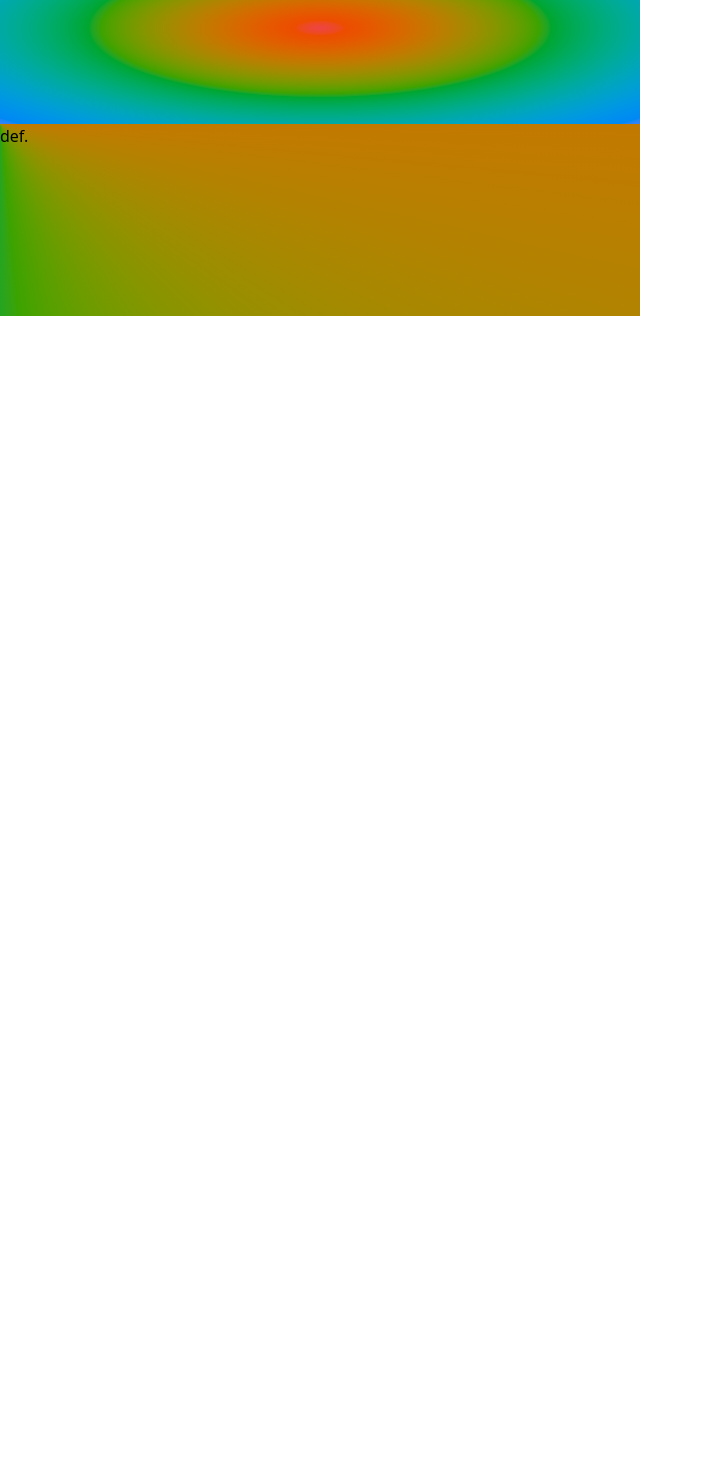
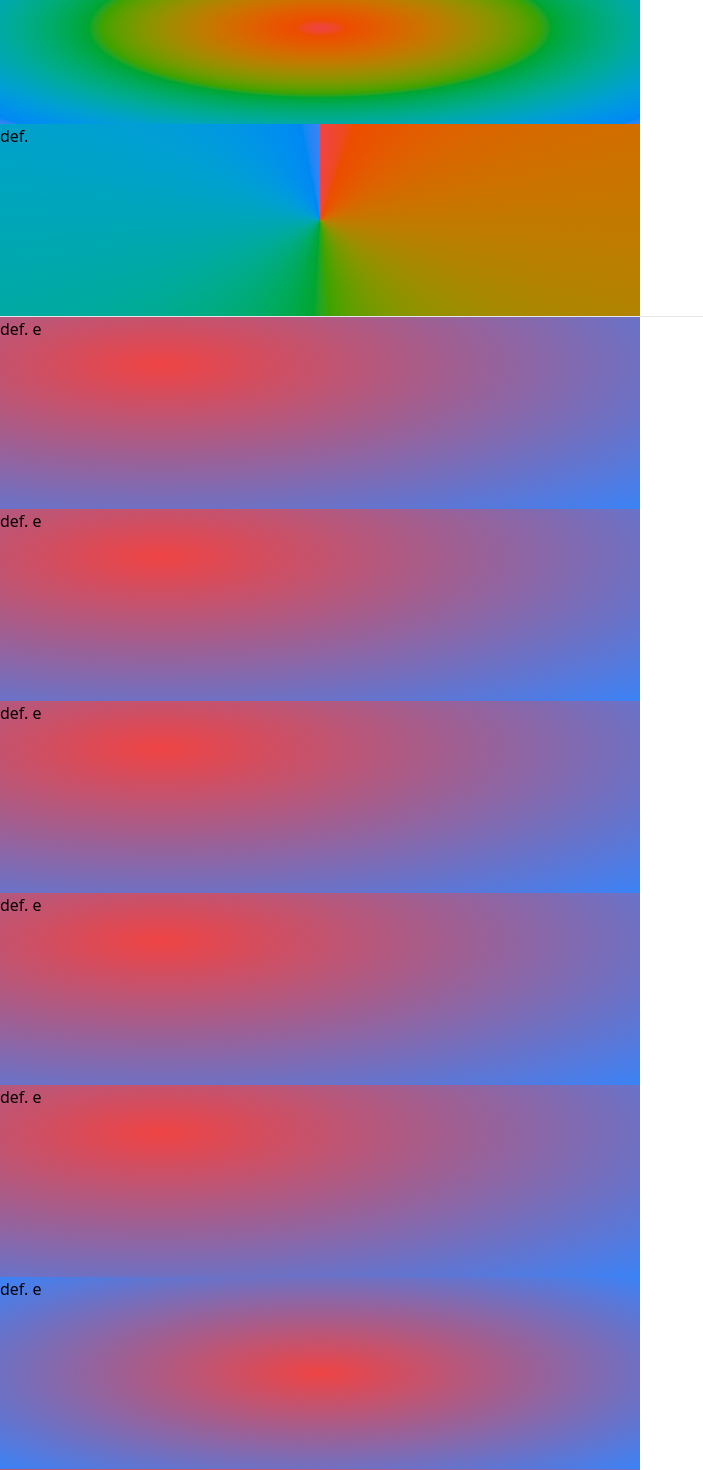
Before and after one commit to maxmmyron/tailwind-extended-gradients, a SvelteKit app: page / in a window 1280 px wide. Shown: the part 3380-4850 px from the top of the page, without its empty margins (0-703 px from the left). Before the commit the page ends 3696 px from the top, so only its background shows below. Built offline with nearby package versions, Linux system fonts and the light colour scheme.

Commit message:
improve gradient positioning, implement rad/con stuff

```diff
--- a/src/routes/+page.svelte
+++ b/src/routes/+page.svelte
@@ -97,3 +97,77 @@
 >
   def.
 </div>
+
+<hr />
+
+<div
+  class="w-1/2 h-48 bg-gradient-radial bg-gradient-pos-1/4 gradient-extent-closest-side from-red-500 to-blue-500"
+>
+  def. e
+</div>
+
+<div
+  class="w-1/2 h-48 bg-gradient-radial bg-gradient-pos-1/4 gradient-extent-farthest-side from-red-500 to-blue-500"
+>
+  def. e
+</div>
+
+<div
+  class="w-1/2 h-48 bg-gradient-radial bg-gradient-pos-1/4 gradient-extent-closest-corner from-red-500 to-blue-500"
+>
+  def. e
+</div>
+
+<div
+  class="w-1/2 h-48 bg-gradient-radial bg-gradient-pos-1/4 gradient-extent-farthest-corner from-red-500 to-blue-500"
+>
+  def. e
+</div>
+
+<div
+  class="w-1/2 h-48 bg-gradient-radial bg-gradient-pos-1/4 gradient-extent-[10rem_10rem] from-red-500 to-blue-500"
+>
+  def. e
+</div>
+
+<div
+  class="w-1/2 h-48 bg-gradient-radial bg-gradient-pos- gradient-extent-[20%_100%] from-red-500 to-blue-500"
+>
+  def. e
+</div>
+
+<div
+  class="w-1/2 h-48 bg-gradient-radial bg-gradient-pos-1/4 gradient-shape-circle gradient-extent-closest-side from-red-500 to-blue-500"
+>
+  def. c
+</div>
+
+<div
+  class="w-1/2 h-48 bg-gradient-radial bg-gradient-pos-1/4 gradient-shape-circle gradient-extent-farthest-side from-red-500 to-blue-500"
+>
+  def. c
+</div>
+
+<div
+  class="w-1/2 h-48 bg-gradient-radial bg-gradient-pos-1/4 gradient-shape-circle gradient-extent-closest-corner from-red-500 to-blue-500"
+>
+  def. c
+</div>
+
+<div
+  class="w-1/2 h-48 bg-gradient-radial bg-gradient-pos-1/4 gradient-shape-circle gradient-extent-farthest-corner from-red-500 to-blue-500"
+>
+  def. c
+</div>
+
+<div
+  class="w-1/2 h-48 bg-gradient-radial gradient-shape-circle bg-gradient-pos-1/4 gradient-extent-[10rem] from-red-500 to-blue-500"
+>
+  def. e
+</div>
+
+<div
+  class="w-1/2 h-48 bg-gradient-radial gradient-shape-circle bg-gradient-pos-1/4 gradient-extent-[5%_5%] from-red-500 to-blue-500"
+>
+  def. z
+</div>
--- a/tailwind.config.js
+++ b/tailwind.config.js
@@ -5,6 +5,9 @@ const plugin = require("tailwindcss/plugin")
 export default {
   content: ["./src/**/*.{html,js,ts,svelte}"],
   theme: {
+    backgroundImage: {
+      none: "none",
+    },
     gradientDirection: ({ theme }) => ({
       t: "to top",
       tr: "to top right",
@@ -16,15 +19,10 @@ export default {
       tl: "to top left",
       ...theme("rotate"),
     }),
-    backgroundImage: {
-      none: "none",
-    },
-    gradientPosition: {
-      center: "center",
-      left: "left",
-      right: "right",
-      top: "top",
-      bottom: "bottom",
+    gradientPosition: ({ theme }) => ({
+      ...theme("percentage"),
+    }),
+    percentage: {
       "1/2": "50%",
       "1/3": "33.333333%",
       "2/3": "66.666667%",
@@ -53,6 +51,12 @@ export default {
       "11/12": "91.66667%",
       "full": "100%"
     },
+    radialGradientSize: {
+      "closest-side": "closest-side",
+      "farthest-side": "farthest-side",
+      "closest-corner": "closest-corner",
+      "farthest-corner": "farthest-corner",
+    }
 
     /*
      * FIXME: we can't override this because <angle> is not a supported type
@@ -108,22 +112,47 @@ export default {
           ".bg-gradient-radial": {
             "--tw-gradient-x-position": "center",
             "--tw-gradient-y-position": "center",
-            "background-image": "radial-gradient(at var(--tw-gradient-x-position) var(--tw-gradient-y-position) var(--tw-color-interpolation-method, ), var(--tw-gradient-stops))"
+            "--tw-radial-shape": "ellipse",
+            "--tw-radial-size": "farthest-corner",
+            "background-image": "radial-gradient(var(--tw-radial-shape) var(--tw-radial-size) at var(--tw-gradient-x-position) var(--tw-gradient-y-position) var(--tw-color-interpolation-method, ), var(--tw-gradient-stops))"
           },
           ".bg-gradient-conic": {
             "--tw-gradient-x-position": "center",
             "--tw-gradient-y-position": "center",
-            "background-image": "conic-gradient(at var(--tw-gradient-x-position) var(--tw-gradient-y-position) var(--tw-color-interpolation-method, ), var(--tw-gradient-stops))"
+            "--tw-conic-angle": "0deg",
+            "background-image": "conic-gradient(from var(--tw-conic-angle) at var(--tw-gradient-x-position) var(--tw-gradient-y-position) var(--tw-color-interpolation-method, ), var(--tw-gradient-stops))"
           }
         }
       );
 
+      // -------------------------------------------
+      // radial-gradient/conic-gradient center position
+
+      // CASE 1: two-component syntax
+      const corners = [
+        ["t", "center top"],
+        ["tr", "right top"],
+        ["r", "right center"],
+        ["br", "right bottom"],
+        ["b", "center bottom"],
+        ["bl", "left bottom"],
+        ["l", "left center"],
+        ["tl", "left top"]
+      ];
+
+      for (const [shorthand, value] of corners) {
+        addUtilities({
+          [`.bg-gradient-pos-${shorthand}`]: {
+            "--tw-gradient-x-position": value.split(" ")[0],
+            "--tw-gradient-y-position": value.split(" ")[1],
+          }
+        });
+      }
+
       matchUtilities(
         {
           "bg-gradient-pos": (val) => {
-            console.log(val)
             const splitIdx = val.indexOf(" ");
-            console.log(splitIdx)
 
             let x = val;
             let y = val;
@@ -137,11 +166,52 @@ export default {
               "--tw-gradient-y-position": y,
             }
           },
+        },
+        {
+          type: "any",
+          values: theme("gradientPosition"),
+        }
+      );
+
+      // CASE 1: one-component syntax: X directions
+      const xEdges = [["l", "left"], ["r", "right"]];
+
+      for (const [shorthand, value] of xEdges) {
+        addUtilities({
+          [`.bg-gradient-pos-x-${shorthand}`]: {
+            "--tw-gradient-x-position": value
+          }
+        });
+      }
+
+      matchUtilities(
+        {
           "bg-gradient-pos-x": (val) => {
             return {
               "--tw-gradient-x-position": val,
             }
           },
+        },
+        {
+          type: "any",
+          values: theme("gradientPosition"),
+        }
+      );
+
+      // CASE 3: one-component: syntax: Y directions
+
+      const yEdges = [["t", "top"], ["b", "bottom"]];
+
+      for (const [shorthand, value] of yEdges) {
+        addUtilities({
+          [`.bg-gradient-pos-y-${shorthand}`]: {
+            "--tw-gradient-y-position": value
+          }
+        });
+      }
+
+      matchUtilities(
+        {
           "bg-gradient-pos-y": (val) => {
             return {
               "--tw-gradient-y-position": val,
@@ -149,8 +219,48 @@ export default {
           },
         },
         {
+          type: "any",
           values: theme("gradientPosition"),
-          type: ["percentage", "length", "position"],
+        }
+      );
+
+      // radial-gradient <radial-shape>
+      addUtilities(
+        {
+          ".radial-grad-circle": {
+            "--tw-radial-shape": "circle",
+          },
+          ".radial-grad-ellipse": {
+            "--tw-radial-shape": "ellipse",
+          }
+        }
+      );
+
+      // radial-gradient <radial-size>
+      matchUtilities(
+        {
+          "radial-grad-extent": (val) => {
+            return {
+              "--tw-radial-size": val,
+            }
+          }
+        },
+        {
+          values: theme("radialGradientSize"),
+        }
+      );
+
+      // conic-gradient angle
+      matchUtilities(
+        {
+          "conic-grad-angle": (val) => {
+            return {
+              "--tw-conic-angle": val,
+            }
+          }
+        },
+        {
+          values: theme("rotate"),
         }
       );
 
```
